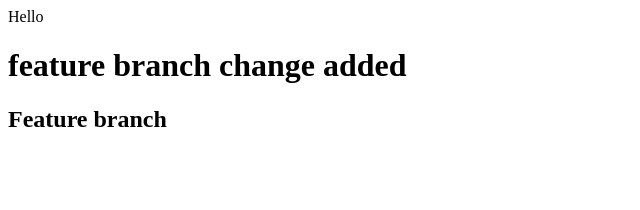
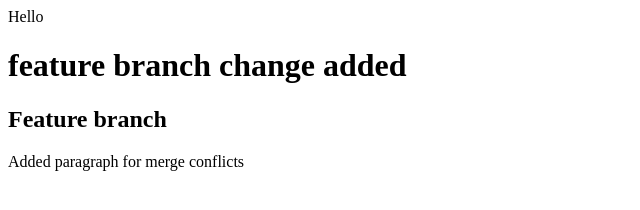
Before and after one commit to priyaanshusoni/git, a plain HTML site: page basics/index.html in a window 1280 px wide. Shown: the whole page, without its empty margins (0-640 px from the left). Drawn offline with Linux system fonts and the light colour scheme.

Commit message:
Addded new line in index.html from master branch

```diff
--- a/basics/index.html
+++ b/basics/index.html
@@ -1,3 +1,4 @@
 <p> Hello</p>
 <h1> feature branch change added </h1>
 <h2>Feature branch</h2>
+<p>Added paragraph for merge conflicts</p>
```
